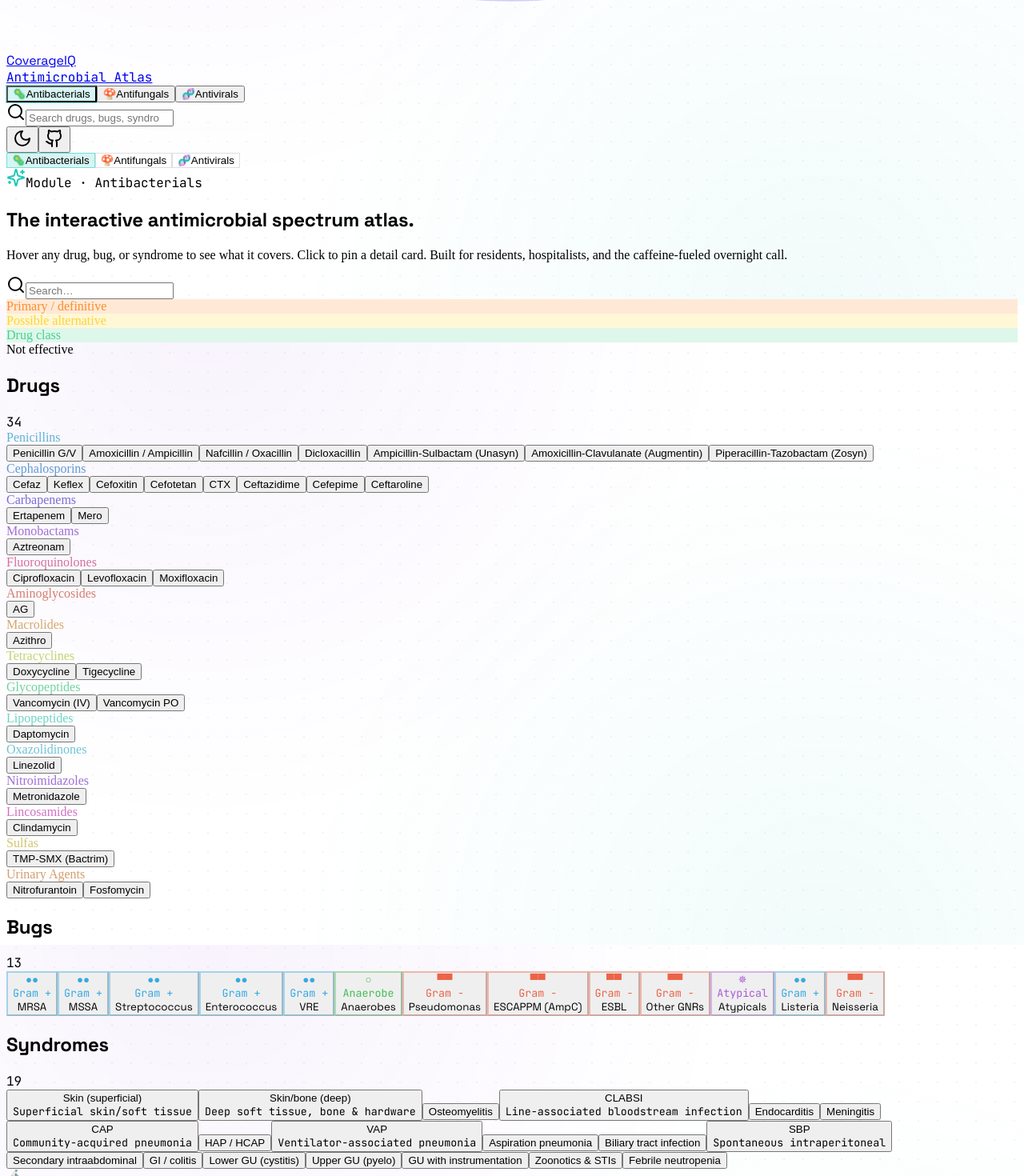
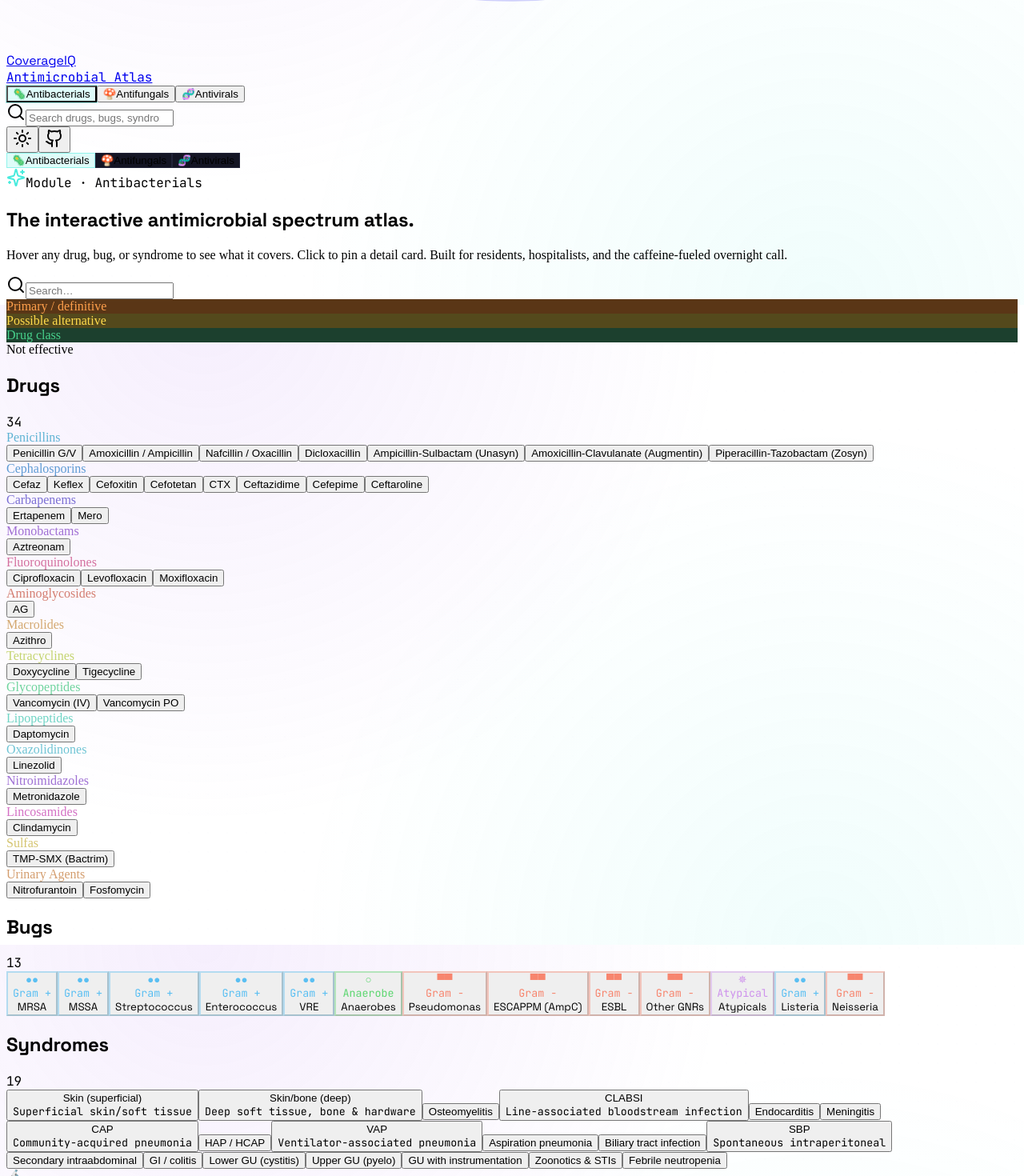
Before and after one commit to svg2280/CoverageIQ, a React (Vite) app in the folder client/: page / in a window 1280 px wide. Shown: the part 1219-2689 px from the top of the page at 80% size. Built offline with nearby package versions, Linux system fonts and the light colour scheme; a web font is replaced by a local one.

Commit message:
polish: fix bug card overflow + force dark default + better empty state

```diff
--- a/client/index.html
+++ b/client/index.html
@@ -1,5 +1,5 @@
 <!doctype html>
-<html lang="en">
+<html lang="en" class="dark">
   <head>
     <meta charset="UTF-8" />
     <meta name="viewport" content="width=device-width, initial-scale=1.0, maximum-scale=1" />
--- a/client/src/components/matrix.tsx
+++ b/client/src/components/matrix.tsx
@@ -231,7 +231,7 @@ export function Matrix({
                 onMouseLeave={() => onHover(null)}
                 onClick={() => onPin({ kind: "bug", id: bug.id })}
                 className={cn(
-                  "group relative overflow-hidden rounded-xl border border-border bg-card/80 backdrop-blur-sm p-2.5 text-left transition-all",
+                  "group relative overflow-hidden rounded-xl border border-border bg-card/80 backdrop-blur-sm p-2.5 pr-3 text-left transition-all",
                   "hover:scale-[1.02] hover:-translate-y-0.5 hover:shadow-lg",
                   span,
                   hl.isActive && "ring-2 ring-primary halo-primary",
@@ -268,14 +268,14 @@ export function Matrix({
                 >
                   {bugGlyph(bug.category)}
                 </div>
-                <div className="relative z-10 flex flex-col h-full justify-between min-h-[60px]">
+                <div className="relative z-10 flex flex-col gap-1.5 min-h-[60px]">
                   <div
                     className="text-[10px] uppercase tracking-wider font-mono font-bold"
                     style={{ color: `hsl(var(--${colorClass}))` }}
                   >
                     {categoryLabel(bug.category)}
                   </div>
-                  <div className="font-display font-bold text-sm leading-tight mt-1">
+                  <div className="font-display font-bold text-[13px] leading-[1.15] break-words hyphens-auto" lang="en">
                     {bug.name}
                   </div>
                 </div>
@@ -366,8 +366,8 @@ const bigBugSpans: Record<string, string> = {
   mrsa: "col-span-3 row-span-2",
   mssa: "col-span-3 row-span-2",
   strep: "col-span-6 row-span-1",
-  enterococcus: "col-span-3 row-span-1",
-  vre: "col-span-3 row-span-1",
+  enterococcus: "col-span-4 row-span-1",
+  vre: "col-span-2 row-span-1",
   anaerobes: "col-span-6 row-span-2",
   pseudomonas: "col-span-4 row-span-2",
   escappm: "col-span-4 row-span-1",
--- a/client/src/components/theme-provider.tsx
+++ b/client/src/components/theme-provider.tsx
@@ -8,12 +8,8 @@ const ThemeContext = createContext<{
 }>({ theme: "dark", toggle: () => {} });
 
 export function ThemeProvider({ children }: { children: ReactNode }) {
-  // Default to dark — that's the CoverageIQ vibe
-  const [theme, setTheme] = useState<Theme>(() => {
-    if (typeof window === "undefined") return "dark";
-    const prefers = window.matchMedia?.("(prefers-color-scheme: light)").matches;
-    return prefers ? "light" : "dark";
-  });
+  // Default to dark — that's the CoverageIQ vibe. Users can toggle to light.
+  const [theme, setTheme] = useState<Theme>("dark");
 
   useEffect(() => {
     const root = document.documentElement;
```
